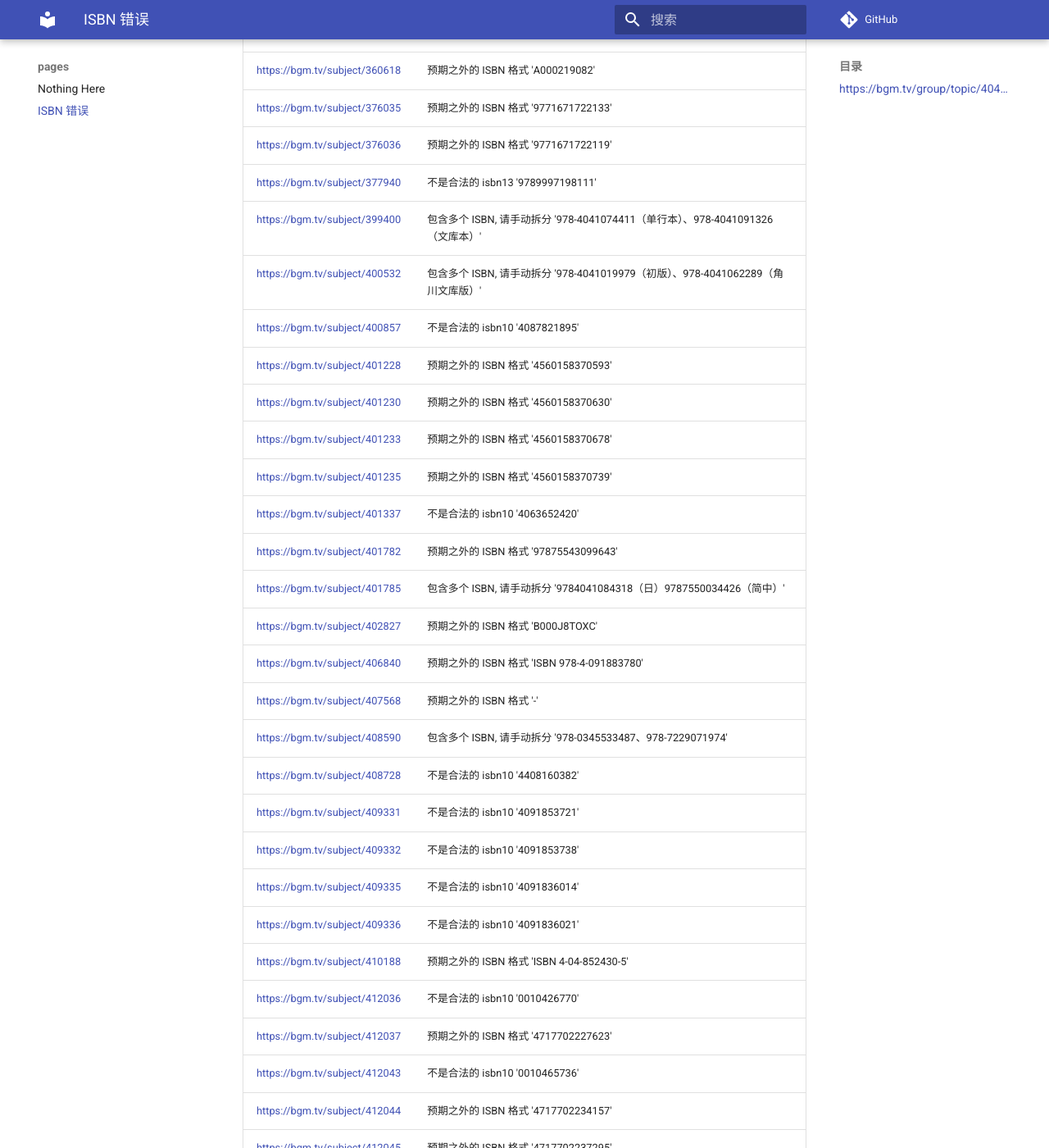
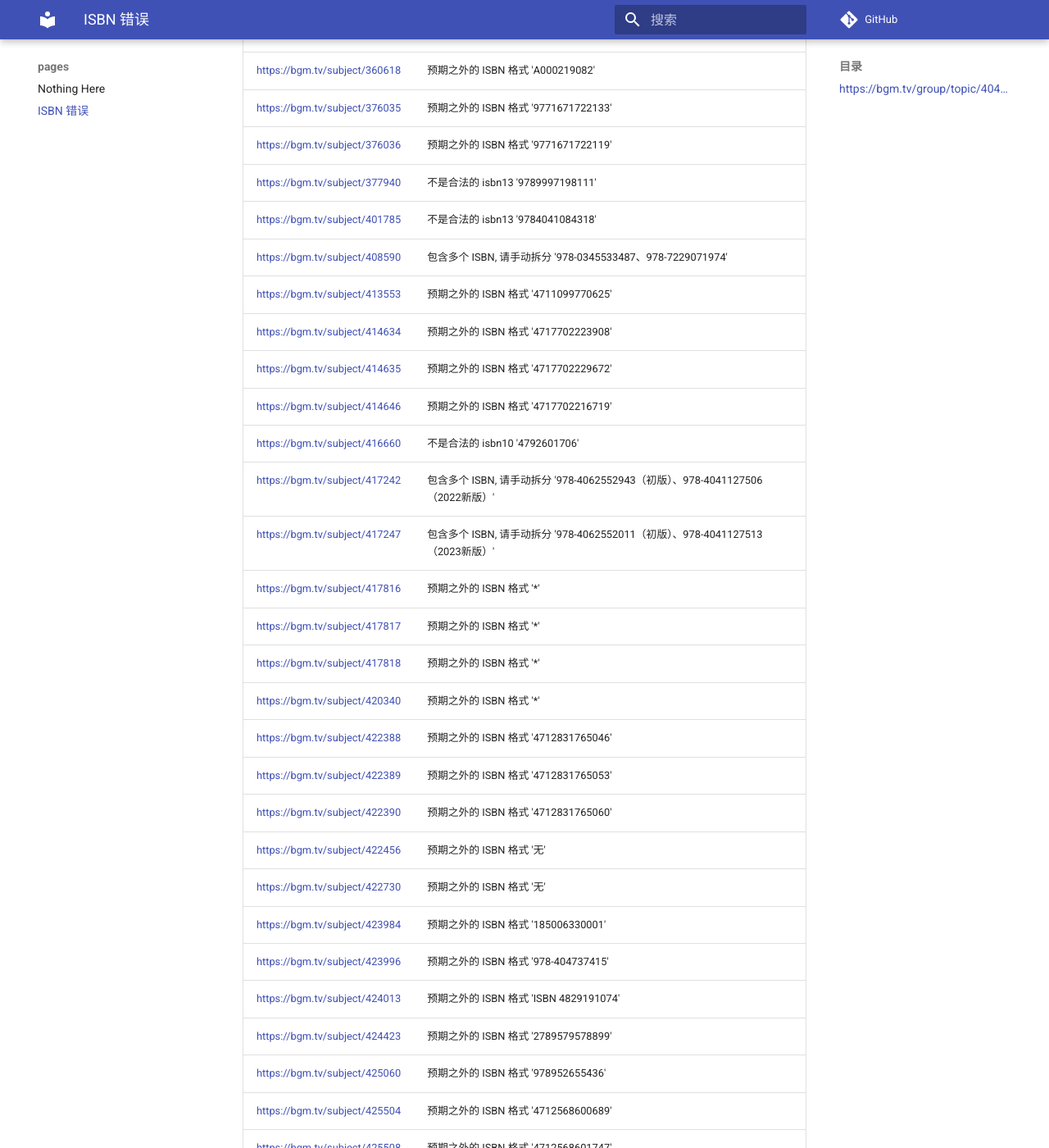
Before and after one commit to trim21/bangumi-pages, an MkDocs documentation site: the page built from docs/isbn.md, in a window 1280 px wide and 1400 px high, scrolled down 3685 px. Shown: the whole window at 82% size. Built offline with MkDocs 1.6.1 and Material for MkDocs 9.7.7, drawn with Linux system fonts in a browser that asks for light colours; comment, search, counter and statistics services are not loaded; some of the changed text lies outside the part shown.

Commit message:
update isbn.md

```diff
--- a/docs/isbn.md
+++ b/docs/isbn.md
@@ -84,57 +84,12 @@ total 310
 | <https://bgm.tv/subject/376035> | 预期之外的 ISBN 格式 '9771671722133' |
 | <https://bgm.tv/subject/376036> | 预期之外的 ISBN 格式 '9771671722119' |
 | <https://bgm.tv/subject/377940> | 不是合法的 isbn13 '9789997198111' |
-| <https://bgm.tv/subject/399400> | 包含多个 ISBN, 请手动拆分 '978-4041074411（单行本）、978-4041091326（文库本）' |
-| <https://bgm.tv/subject/400532> | 包含多个 ISBN, 请手动拆分 '978-4041019979（初版）、978-4041062289（角川文库版）' |
-| <https://bgm.tv/subject/400857> | 不是合法的 isbn10 '4087821895' |
-| <https://bgm.tv/subject/401228> | 预期之外的 ISBN 格式 '4560158370593' |
-| <https://bgm.tv/subject/401230> | 预期之外的 ISBN 格式 '4560158370630' |
-| <https://bgm.tv/subject/401233> | 预期之外的 ISBN 格式 '4560158370678' |
-| <https://bgm.tv/subject/401235> | 预期之外的 ISBN 格式 '4560158370739' |
-| <https://bgm.tv/subject/401337> | 不是合法的 isbn10 '4063652420' |
-| <https://bgm.tv/subject/401782> | 预期之外的 ISBN 格式 '97875543099643' |
-| <https://bgm.tv/subject/401785> | 包含多个 ISBN, 请手动拆分 '9784041084318（日）9787550034426（简中）' |
-| <https://bgm.tv/subject/402827> | 预期之外的 ISBN 格式 'B000J8TOXC' |
-| <https://bgm.tv/subject/406840> | 预期之外的 ISBN 格式 'ISBN 978-4-091883780' |
-| <https://bgm.tv/subject/407568> | 预期之外的 ISBN 格式 '-' |
+| <https://bgm.tv/subject/401785> | 不是合法的 isbn13 '9784041084318' |
 | <https://bgm.tv/subject/408590> | 包含多个 ISBN, 请手动拆分 '978-0345533487、978-7229071974' |
-| <https://bgm.tv/subject/408728> | 不是合法的 isbn10 '4408160382' |
-| <https://bgm.tv/subject/409331> | 不是合法的 isbn10 '4091853721' |
-| <https://bgm.tv/subject/409332> | 不是合法的 isbn10 '4091853738' |
-| <https://bgm.tv/subject/409335> | 不是合法的 isbn10 '4091836014' |
-| <https://bgm.tv/subject/409336> | 不是合法的 isbn10 '4091836021' |
-| <https://bgm.tv/subject/410188> | 预期之外的 ISBN 格式 'ISBN 4-04-852430-5' |
-| <https://bgm.tv/subject/412036> | 不是合法的 isbn10 '0010426770' |
-| <https://bgm.tv/subject/412037> | 预期之外的 ISBN 格式 '4717702227623' |
-| <https://bgm.tv/subject/412043> | 不是合法的 isbn10 '0010465736' |
-| <https://bgm.tv/subject/412044> | 预期之外的 ISBN 格式 '4717702234157' |
-| <https://bgm.tv/subject/412045> | 预期之外的 ISBN 格式 '4717702237295' |
-| <https://bgm.tv/subject/412195> | 预期之外的 ISBN 格式 'B0B17ZDNKW' |
-| <https://bgm.tv/subject/412196> | 预期之外的 ISBN 格式 'B0B6B4LQHM' |
-| <https://bgm.tv/subject/412639> | 预期之外的 ISBN 格式 '471094555320-7' |
-| <https://bgm.tv/subject/412835> | 不是合法的 isbn10 '9573408579' |
-| <https://bgm.tv/subject/413147> | 不是合法的 isbn10 '4047270442' |
-| <https://bgm.tv/subject/413190> | 预期之外的 ISBN 格式 'B008DRZ6CO' |
-| <https://bgm.tv/subject/413256> | 预期之外的 ISBN 格式 'B00JWJ8GT2' |
-| <https://bgm.tv/subject/413329> | 预期之外的 ISBN 格式 '4961524528813' |
 | <https://bgm.tv/subject/413553> | 预期之外的 ISBN 格式 '4711099770625' |
-| <https://bgm.tv/subject/413598> | 预期之外的 ISBN 格式 '4571345433526' |
-| <https://bgm.tv/subject/413862> | 预期之外的 ISBN 格式 'B00158RBCQ' |
-| <https://bgm.tv/subject/413869> | 预期之外的 ISBN 格式 '4527823994966' |
-| <https://bgm.tv/subject/413878> | 预期之外的 ISBN 格式 '4527823997059' |
-| <https://bgm.tv/subject/414173> | 预期之外的 ISBN 格式 'ISBN978-4-04-895328-3' |
-| <https://bgm.tv/subject/414321> | 预期之外的 ISBN 格式 '978799210567' |
 | <https://bgm.tv/subject/414634> | 预期之外的 ISBN 格式 '4717702223908' |
 | <https://bgm.tv/subject/414635> | 预期之外的 ISBN 格式 '4717702229672' |
 | <https://bgm.tv/subject/414646> | 预期之外的 ISBN 格式 '4717702216719' |
-| <https://bgm.tv/subject/415390> | 不是合法的 isbn10 '4040725826' |
-| <https://bgm.tv/subject/415392> | 不是合法的 isbn10 '4040730530' |
-| <https://bgm.tv/subject/415393> | 不是合法的 isbn10 '4040731919' |
-| <https://bgm.tv/subject/415395> | 不是合法的 isbn10 '4040735672' |
-| <https://bgm.tv/subject/415396> | 不是合法的 isbn10 '4040737034' |
-| <https://bgm.tv/subject/415573> | 不是合法的 isbn10 '4821146086' |
-| <https://bgm.tv/subject/415574> | 不是合法的 isbn10 '4821146314' |
-| <https://bgm.tv/subject/416010> | 预期之外的 ISBN 格式 'B08LW4D46F' |
 | <https://bgm.tv/subject/416660> | 不是合法的 isbn10 '4792601706' |
 | <https://bgm.tv/subject/417242> | 包含多个 ISBN, 请手动拆分 '978-4062552943（初版）、978-4041127506（2022新版）' |
 | <https://bgm.tv/subject/417247> | 包含多个 ISBN, 请手动拆分 '978-4062552011（初版）、978-4041127513（2023新版）' |
```
Also changed, not shown: other parts of docs/isbn.md (+1 -1 lines).
